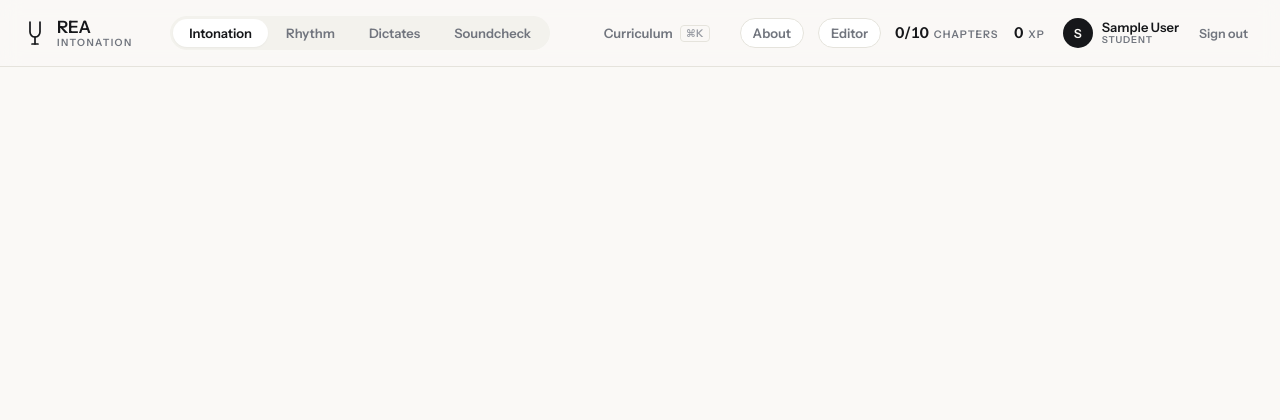
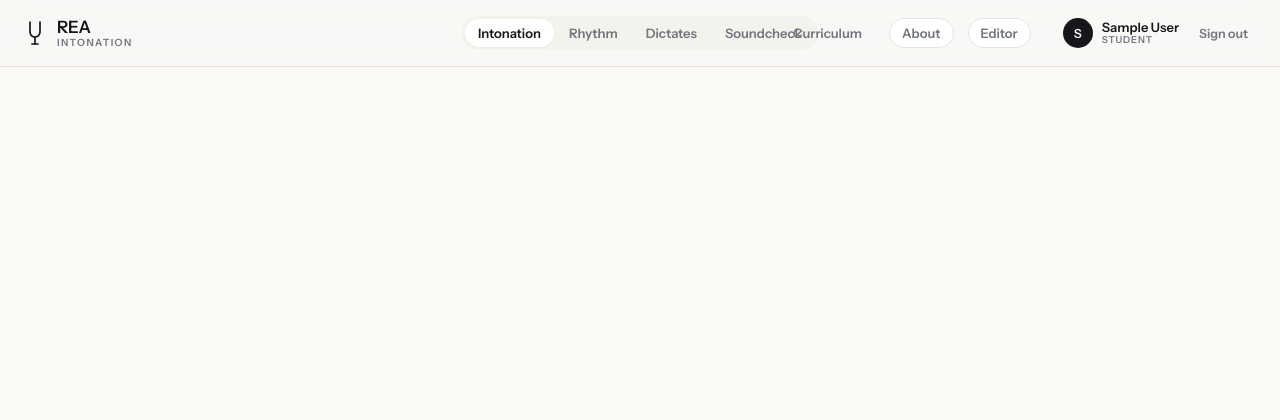
Before and after one commit to narevent/REA, a Django app: page / in a window 1280 px wide. Shown: the top 420 px of the page. Run offline with Django 5.2, Linux system fonts and the light colour scheme; the visitor is signed in with stand-in values (Sample User, id 1); data comes from the database, SQL or seed files in the repository; data that the repository does not hold is empty; some libraries are stand-ins or nearby versions.

Commit message:
Centre the area switcher on the page
The switcher sat in the middle of whatever space was left rather than on
the page's centre line, which put it noticeably left of centre: the header
was `auto minmax(0,1fr) auto`, so the middle column started wherever the
brand ended and the right-hand cluster took what it needed.

Equal outer columns centre it properly, but only once the right side fits
its share. At 1280px it was 177px too wide, so two things go:

- "n/10 chapters" counted the ten exercise types across the whole app, and
  the curriculum made that misleading — those ten repeat in every category,
  so passing Listening once read as a tenth of the method done forever. XP
  went with it. The run's own gauge and the profile dashboard answer
  progress now, per session and honestly. The streak, which is a live
  property of the current run, stays.
- The ⌘K hint on the Curriculum button appears only above 1400px, where
  there is room for it without pushing the tabs off centre. The shortcut
  works either way.

Below 1200px the switcher takes a row of its own — still centred — rather
than being squeezed off the middle.

Co-Authored-By: Claude Opus 5 <noreply@anthropic.com>

```diff
--- a/rea/apps/rea_frontend/static/rea_frontend/css/main.css
+++ b/rea/apps/rea_frontend/static/rea_frontend/css/main.css
@@ -132,11 +132,11 @@ body {
    account chip on the right outgrew the brand on the left. */
 .app-header {
   display: grid;
-  /* The middle column takes the slack and the outer two take what they need.
-     Three equal columns worked while there were two tabs and two links; with
-     four curricula the right-hand cluster outgrew its third and spilled back
-     over the switcher. */
-  grid-template-columns: auto minmax(0, 1fr) auto;
+  /* Equal outer columns, so the switcher sits on the page's centre line and
+     not merely in the middle of whatever is left over.  This only holds while
+     the right-hand cluster fits its share — below 1200px the switcher takes a
+     row of its own rather than being pushed off centre. */
+  grid-template-columns: minmax(0, 1fr) auto minmax(0, 1fr);
   align-items: center;
   gap: 16px;
   padding: 14px 24px;
@@ -174,7 +174,7 @@ body {
 .app-nav-btn {
   background: none; border: none; color: var(--muted); cursor: pointer;
   font-family: var(--font-sans); font-size: 13px; font-weight: 600;
-  padding: 6px 16px; border-radius: 999px;
+  padding: 6px 13px; border-radius: 999px;
   transition: color .12s, background .12s;
 }
 .app-nav-btn:hover { color: var(--ink); }
@@ -724,7 +724,7 @@ svg.rea-score .vf-beam { display: none !important; }
 }
 
 /* -------------------------------------------------------------- responsive */
-@media (max-width: 1080px) {
+@media (max-width: 1200px) {
   .app-header { grid-template-columns: auto 1fr; gap: 12px; padding: 12px 16px; row-gap: 10px; }
   .app-nav { grid-row: 2; grid-column: 1 / -1; justify-self: stretch; }
   .app-nav-btn { flex: 1; text-align: center; justify-content: center; }
@@ -1125,13 +1125,20 @@ svg.rea-score .vf-beam { display: none !important; }
 /* --- the curriculum sheet -------------------------------------------------- */
 
 .curriculum-btn { display: inline-flex; align-items: center; gap: 7px; }
+/* The shortcut hint is a nicety, and the widest thing standing between the
+   switcher and the page's centre line.  It appears only where there is room
+   for it without pushing the tabs off centre; ⌘K works either way. */
 .curriculum-btn kbd {
+  display: none;
   font: inherit;
   font-size: 10.5px;
   padding: 1px 5px;
   border: 1px solid var(--border);
   border-radius: 4px;
   color: var(--muted-2);
+}
+@media (min-width: 1400px) {
+  .curriculum-btn kbd { display: inline-block; }
 }
 
 .curriculum-scrim {
--- a/rea/apps/rea_frontend/static/rea_frontend/js/app.js
+++ b/rea/apps/rea_frontend/static/rea_frontend/js/app.js
@@ -11,22 +11,22 @@
  * kept to a minimum.
  */
 
-import { API } from "./api.js?v=112";
-import { renderLessonNotation } from "./views/lessonView.js?v=112";
-import { renderScaleNotation } from "./views/scaleView.js?v=112";
-import { SoundcheckView } from "./views/soundcheckView.js?v=112";
-import { AudioPlayer } from "./audioPlayer.js?v=112";
-import { PracticeController } from "./practiceController.js?v=112";
-import { loadAccount, currentAccount, recordServerSession } from "./account.js?v=112";
+import { API } from "./api.js?v=114";
+import { renderLessonNotation } from "./views/lessonView.js?v=114";
+import { renderScaleNotation } from "./views/scaleView.js?v=114";
+import { SoundcheckView } from "./views/soundcheckView.js?v=114";
+import { AudioPlayer } from "./audioPlayer.js?v=114";
+import { PracticeController } from "./practiceController.js?v=114";
+import { loadAccount, currentAccount, recordServerSession } from "./account.js?v=114";
 import {
   CHAPTERS, loadProgress, saveProgress, recordSession,
   isUnlocked, completedCount, PASS_THRESHOLD,
-} from "./chapters.js?v=112";
+} from "./chapters.js?v=114";
 import {
   AREAS, AREA_BY_ID, contextFor, kindOf, defaultCategory, categoryByUid,
   firstCategory, pathOf, neighbourCategory,
-} from "./curriculum.js?v=112";
-import { createNav } from "./curriculumNav.js?v=112";
+} from "./curriculum.js?v=114";
+import { createNav } from "./curriculumNav.js?v=114";
 
 const status = document.getElementById("status");
 const footerHint = document.getElementById("footer-hint");
@@ -1274,10 +1274,16 @@ function setPolyPart(value) {
 function renderHeader() {
   const p = state.progress;
   const done = completedCount(p);
+  // "n/10 chapters" counted the ten exercise types across the whole app, which
+  // the curriculum made misleading: those ten repeat in every category, so
+  // passing Listening once read as a tenth of the method done forever.  XP and
+  // the streak went with it — the run's own gauge and the profile dashboard
+  // are where progress is answered now, both of them per-session and honest.
   headerStats.innerHTML =
-    '<div class="hstat"><span class="hstat-num">' + done + "/" + CHAPTERS.length + '</span><span class="hstat-lbl">chapters</span></div>' +
-    '<div class="hstat"><span class="hstat-num">' + p.xp + '</span><span class="hstat-lbl">XP</span></div>' +
-    (p.streak >= 2 ? '<div class="hstat streak"><span class="hstat-ico">' + glyph("flame", 16) + '</span><span class="hstat-num">' + p.streak + '</span><span class="hstat-lbl">streak</span></div>' : "");
+    p.streak >= 2
+      ? '<div class="hstat streak"><span class="hstat-ico">' + glyph("flame", 16) +
+        '</span><span class="hstat-num">' + p.streak + '</span><span class="hstat-lbl">streak</span></div>'
+      : "";
 }
 
 // ---------------------------------------------------------------------------
--- a/rea/apps/rea_frontend/static/rea_frontend/js/audioPlayer.js
+++ b/rea/apps/rea_frontend/static/rea_frontend/js/audioPlayer.js
@@ -13,7 +13,7 @@
  * highlight the sounding note.  Pass -1 to clear (on stop).
  */
 
-import { buildVoice, getCurrentSoundPreset } from "./soundPresets.js?v=112";
+import { buildVoice, getCurrentSoundPreset } from "./soundPresets.js?v=114";
 
 const A4_HZ = 440;
 const A4_MIDI = 69;
--- a/rea/apps/rea_frontend/static/rea_frontend/js/components/notationRenderer.js
+++ b/rea/apps/rea_frontend/static/rea_frontend/js/components/notationRenderer.js
@@ -11,7 +11,7 @@
  * in `staveLayout.js`, which the score editor draws with too.
  */
 
-import { drawScore, durationToType, resolveVexFlow } from "./staveLayout.js?v=112";
+import { drawScore, durationToType, resolveVexFlow } from "./staveLayout.js?v=114";
 
 /** Accuracy bands for `setNoteAccuracy`.  The thresholds match the per-note
  *  chips in the feedback row, so the stave and the report agree. */
--- a/rea/apps/rea_frontend/static/rea_frontend/js/components/staveLayout.js
+++ b/rea/apps/rea_frontend/static/rea_frontend/js/components/staveLayout.js
@@ -27,7 +27,7 @@
  * editor's inspector names the sounding pitch for the teacher.
  */
 
-import { noteNameToVexflow, parseNoteToken } from "../notation.js?v=112";
+import { noteNameToVexflow, parseNoteToken } from "../notation.js?v=114";
 
 /** Fixed metrics.  Changing one changes both views, which is the point. */
 export const METRICS = {
--- a/rea/apps/rea_frontend/static/rea_frontend/js/curriculumNav.js
+++ b/rea/apps/rea_frontend/static/rea_frontend/js/curriculumNav.js
@@ -28,7 +28,7 @@
 
 import {
   pathOf, firstCategory, labelFor, kindOf, neighbourCategory,
-} from "./curriculum.js?v=112";
+} from "./curriculum.js?v=114";
 
 function el(tag, cls, html) {
   const n = document.createElement(tag);
--- a/rea/apps/rea_frontend/static/rea_frontend/js/editor/inspector.js
+++ b/rea/apps/rea_frontend/static/rea_frontend/js/editor/inspector.js
@@ -16,7 +16,7 @@
  * actually edits.
  */
 
-import { DURATIONS, MODIFIERS, MODIFIER_LABELS, describeNote, splitToken, buildToken } from "./scoreDoc.js?v=112";
+import { DURATIONS, MODIFIERS, MODIFIER_LABELS, describeNote, splitToken, buildToken } from "./scoreDoc.js?v=114";
 
 const MIXED = "—"; // em dash: several selected items, several values
 
--- a/rea/apps/rea_frontend/static/rea_frontend/js/editor/scoreCanvas.js
+++ b/rea/apps/rea_frontend/static/rea_frontend/js/editor/scoreCanvas.js
@@ -19,8 +19,8 @@
  * pixel-identical to the practice view.
  */
 
-import { METRICS, drawScore, resolveVexFlow } from "../components/staveLayout.js?v=112";
-import { LETTERS, buildToken, splitToken } from "./scoreDoc.js?v=112";
+import { METRICS, drawScore, resolveVexFlow } from "../components/staveLayout.js?v=114";
+import { LETTERS, buildToken, splitToken } from "./scoreDoc.js?v=114";
 
 /** Vertical room added to each row when annotation lanes are showing. */
 const LANE_SPACE = 58;
--- a/rea/apps/rea_frontend/static/rea_frontend/js/editor/scoreDoc.js
+++ b/rea/apps/rea_frontend/static/rea_frontend/js/editor/scoreDoc.js
@@ -13,7 +13,7 @@
  * teacher edits is what gets stored.
  */
 
-import { LETTER_PC, keySignatureMap, noteNameToMidi, parseNoteToken } from "../notation.js?v=112";
+import { LETTER_PC, keySignatureMap, noteNameToMidi, parseNoteToken } from "../notation.js?v=114";
 
 /** Note letters in staff order.  German naming: `h` is B-natural. */
 export const LETTERS = ["c", "d", "e", "f", "g", "a", "h"];
--- a/rea/apps/rea_frontend/static/rea_frontend/js/practiceData.js
+++ b/rea/apps/rea_frontend/static/rea_frontend/js/practiceData.js
@@ -11,7 +11,7 @@
  * without depending on the main app state.
  */
 
-import { noteNameToMidi, keySignatureMap, modeChordToVexKey } from "./notation.js?v=112";
+import { noteNameToMidi, keySignatureMap, modeChordToVexKey } from "./notation.js?v=114";
 
 const DEFAULT_TEMPO = 80;
 const OFFSET_GAIN = 12;
--- a/rea/apps/rea_frontend/static/rea_frontend/js/views/lessonView.js
+++ b/rea/apps/rea_frontend/static/rea_frontend/js/views/lessonView.js
@@ -1,4 +1,4 @@
-import { NotationRenderer } from "../components/notationRenderer.js?v=112";
+import { NotationRenderer } from "../components/notationRenderer.js?v=114";
 
 let renderer = null;
 
--- a/rea/apps/rea_frontend/static/rea_frontend/js/views/scaleView.js
+++ b/rea/apps/rea_frontend/static/rea_frontend/js/views/scaleView.js
@@ -1,4 +1,4 @@
-import { NotationRenderer } from "../components/notationRenderer.js?v=112";
+import { NotationRenderer } from "../components/notationRenderer.js?v=114";
 
 let renderer = null;
 
--- a/rea/apps/rea_frontend/static/rea_frontend/js/views/soundcheckView.js
+++ b/rea/apps/rea_frontend/static/rea_frontend/js/views/soundcheckView.js
@@ -23,17 +23,17 @@
  *   sc.leave()  - release the microphone when navigating away.
  */
 
-import { NotationRenderer } from "../components/notationRenderer.js?v=112";
+import { NotationRenderer } from "../components/notationRenderer.js?v=114";
 import {
   PitchDetector, midiToName, hzToMidi, rmsToDb,
   getVoiceOctaveOffset, setVoiceOctaveOffset,
   getInputGain, setInputGain, setNoiseGate, getNoiseGate, hasCalibratedInput,
   setVoiceVibratoCents, setVoiceOnsetFloor,
   INPUT_GAIN_MIN, INPUT_GAIN_MAX,
-} from "../pitchDetector.js?v=112";
+} from "../pitchDetector.js?v=114";
 import {
   SOUND_PRESETS, getCurrentSoundPreset, setSoundPresetById, soundPresetGroups,
-} from "../soundPresets.js?v=112";
+} from "../soundPresets.js?v=114";
 
 // ---------------------------------------------------------------------------
 // The soundcheck run
--- a/rea/apps/rea_frontend/templates/rea_frontend/about.html
+++ b/rea/apps/rea_frontend/templates/rea_frontend/about.html
@@ -7,7 +7,7 @@
   <link rel="preconnect" href="https://fonts.googleapis.com" />
   <link rel="preconnect" href="https://fonts.gstatic.com" crossorigin />
   <link href="https://fonts.googleapis.com/css2?family=Instrument+Sans:ital,wght@0,400..700;1,400..700&display=swap" rel="stylesheet" />
-  <link rel="stylesheet" href="{% static 'rea_frontend/css/main.css' %}?v=112" />
+  <link rel="stylesheet" href="{% static 'rea_frontend/css/main.css' %}?v=114" />
 </head>
 <body>
   <header class="app-header">
--- a/rea/apps/rea_frontend/templates/rea_frontend/index.html
+++ b/rea/apps/rea_frontend/templates/rea_frontend/index.html
@@ -7,7 +7,7 @@
   <link rel="preconnect" href="https://fonts.googleapis.com" />
   <link rel="preconnect" href="https://fonts.gstatic.com" crossorigin />
   <link href="https://fonts.googleapis.com/css2?family=Instrument+Sans:ital,wght@0,400..700;1,400..700&display=swap" rel="stylesheet" />
-  <link rel="stylesheet" href="{% static 'rea_frontend/css/main.css' %}?v=112" />
+  <link rel="stylesheet" href="{% static 'rea_frontend/css/main.css' %}?v=114" />
 </head>
 <body>
   <header class="app-header">
@@ -85,7 +85,7 @@
     <span class="footer-hint" id="footer-hint"></span>
   </footer>
 
-  <script src="{% static 'rea_frontend/vendor/vexflow/vexflow.min.js' %}?v=112"></script>
-  <script type="module" src="{% static 'rea_frontend/js/app.js' %}?v=112"></script>
+  <script src="{% static 'rea_frontend/vendor/vexflow/vexflow.min.js' %}?v=114"></script>
+  <script type="module" src="{% static 'rea_frontend/js/app.js' %}?v=114"></script>
 </body>
 </html>
```
Also changed, not shown: rea/apps/rea_frontend/static/rea_frontend/js/editor/editor.js (+6 -6 lines), rea/apps/rea_frontend/static/rea_frontend/js/practiceController.js (+5 -5 lines).
